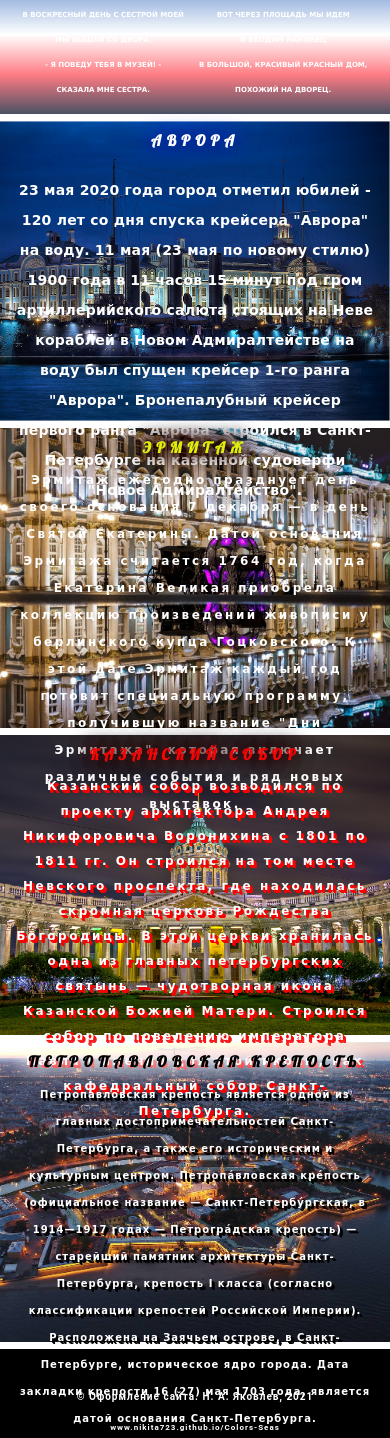
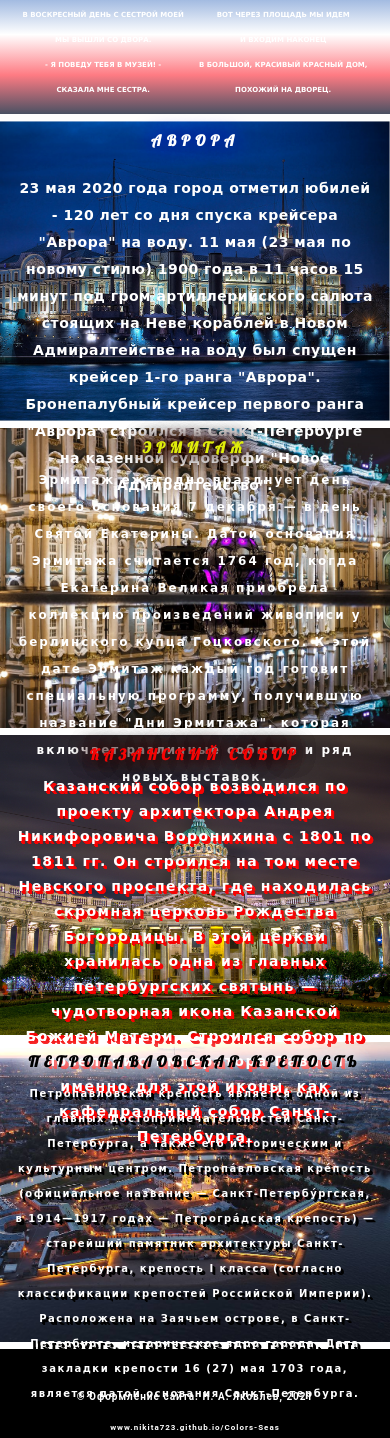
Before and after one commit to nikita723/Museum, a plain HTML site: page index.html in a window 390 px wide. Shown: the part 36-1474 px from the top of the page. Drawn offline with Linux system fonts and the light colour scheme; a web font is replaced by a local one.

Commit message:
Add files via upload

```diff
--- a/css/style.css
+++ b/css/style.css
@@ -265,28 +265,28 @@ li:last-child{
     .aurora_text{
         margin-top: 25px;
         font-size: 14px;
-        line-height: 30px;
-        letter-spacing: 0.22px;
+        line-height: 27px;
+        letter-spacing: 0.5px;
     }
 
     .hermitage_text{
         font-size: 12px;
         line-height: 27px;
-        letter-spacing: 2.5px;
+        letter-spacing: 2px;
         text-shadow: 1px 1px 0px peter_fortress, -1px -1px 0px peter_fortress;
     }
 
     .kazan_cathedral_text{
         text-shadow: 3px 3px 0px rgb(246, 4, 4), 3px 3px 0px rgb(246, 4, 4), 2px 2px 0px rgb(246, 4, 4), 2px 2px 0px rgb(246, 4, 4);
-        font-size: 12px;
+        font-size: 14px;
         line-height: 25px;
-        letter-spacing: 2.5px;
+        letter-spacing: 1.5px;
     }
 
     .peter_fortress_text{
         font-size: 10px;
-        line-height: 27px;
-        letter-spacing: 1px;
+        line-height: 25px;
+        letter-spacing: 1.5px;
         text-shadow: 2px 2px 0px rgb(0, 0, 0), 3px 3px 0px rgb(0, 0, 0);
     }
 
```
